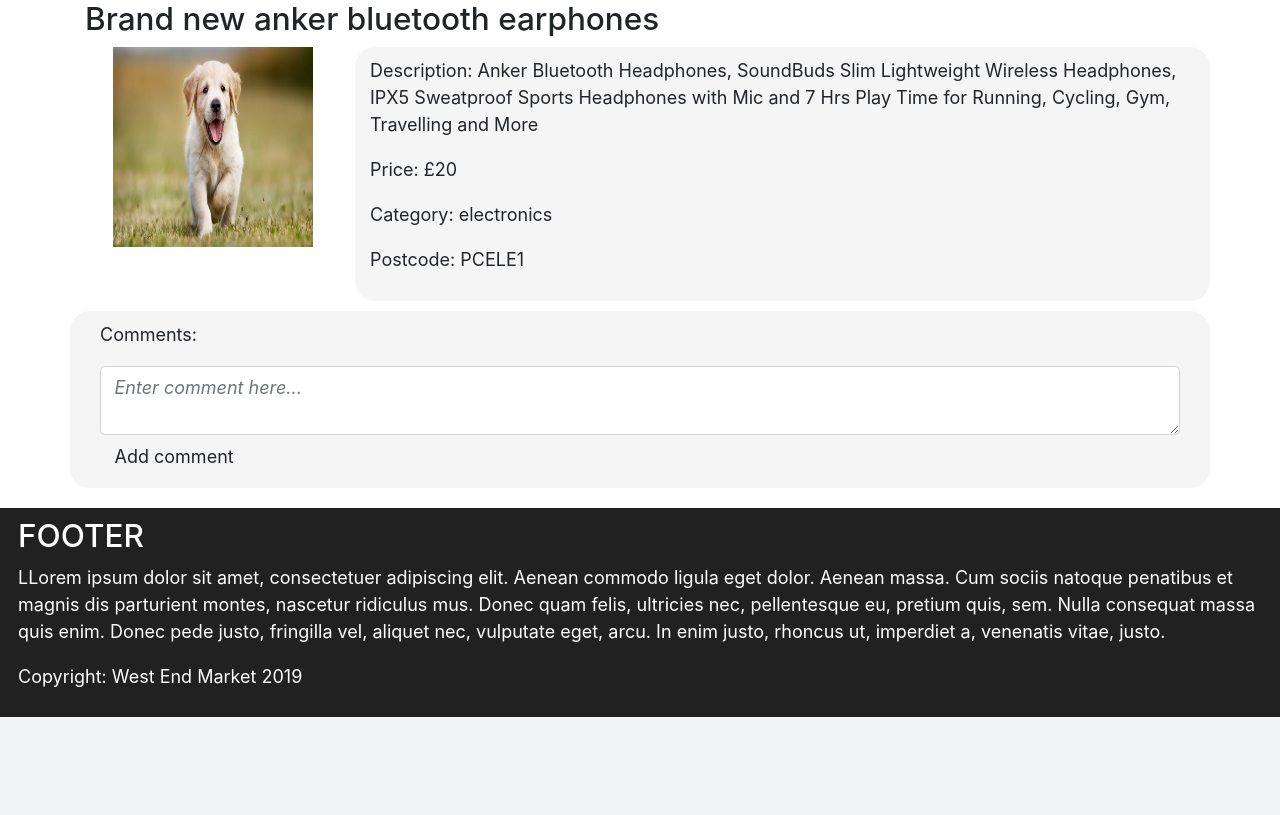
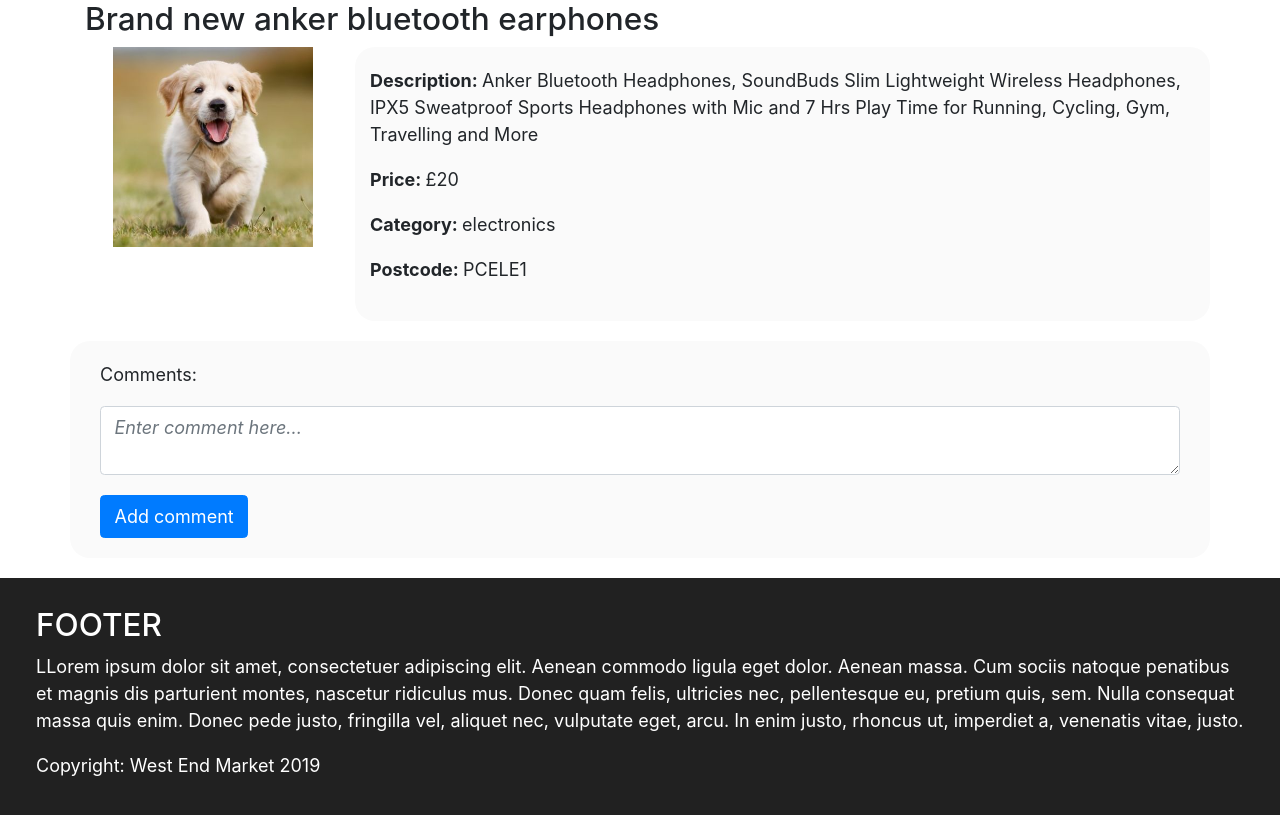
Before and after one commit to Eftichios/west_end_market, a Django app: page /west_end_market/listing/e1/ in a window 1280 px wide. Shown: the part 103-918 px from the top of the page. Before the commit the page ends 820 px from the top, so only its background shows below. Run offline with Django 3.2, Linux system fonts and the light colour scheme; a user stored in the database is signed in; data comes from the database, SQL or seed files in the repository; both versions use the stored data as it was after the commit; some libraries are stand-ins or nearby versions.

Commit message:
updated templates

```diff
--- a/static/resourses/css/styleaddons.css
+++ b/static/resourses/css/styleaddons.css
@@ -70,8 +70,18 @@ h2{
 /* SPECIAL CASES CSS */
 /* --------------------------------------------------- */
 .footer{
+/*
     color: #FFFFFF;
     margin-top: 10px;
+*/
+    background-color: #212121;
+    position: fixed;
+    left: 0;
+    bottom: 0;
+    width: 100%;
+    background-color: red;
+    color: white;
+    text-align: center;
 }
 
 /* --------------------------------------------------- */
@@ -126,9 +136,10 @@ h2{
 }
 
 .text-box {
-    background-color:rgb(245, 245, 245);
+    background-color: rgb(250, 250, 250);
     border-radius: 20px;
-    padding: 10px 30px;
+    padding: 20px 30px;
+    margin-bottom: 10px;
 }
 
 .width-100 {
@@ -139,3 +150,32 @@ h2{
     font-size: 14px;
     color: rgb(200, 200, 200);
 }
+
+
+
+
+
+.width-200 {
+    width: 200px;
+    object-fit: cover;
+}
+
+.footer2 {
+    margin-top: 10px;
+    position: relative;
+    left: 0;
+    bottom: 0;
+    width: 100%;
+    color: white;
+}
+
+.margin-top-20 {
+    margin-top: 20px;
+}
+
+.comment-container {
+    background-color: rgb(235, 235, 235);
+    padding: 5px 10px;
+    margin: 10px 0px;
+    border-radius: 10px;
+}
--- a/templates/west_end_market/add_listing.html
+++ b/templates/west_end_market/add_listing.html
@@ -52,7 +52,7 @@
                 </div>
 
                 <div class="text-right">
-                    <button class="btn btn-outline-primary" type="submit" value="submit" >Create</button>
+                    <button class="btn btn-primary block-button" type="submit" value="submit" >Create</button>
                     <button class="btn btn-outline-secondary" type="submit" value="submit" disabled>Update</button>
                 </div>
             </div>
--- a/templates/west_end_market/base.html
+++ b/templates/west_end_market/base.html
@@ -78,7 +78,8 @@
         </div>
 
 
-        <div class="navbar footer" style="background-color: #212121;">
+        <div class="navbar footer2" style="background-color: #212121;">
+        <div class="navbar footer2" style="background-color: #212121;">
             <!-- DUMMY FOOTER TEXT -->
             <h3>FOOTER</h3>
             <p>LLorem ipsum dolor sit amet, consectetuer adipiscing elit. Aenean commodo ligula eget dolor. Aenean massa. Cum sociis natoque penatibus et magnis dis parturient montes, nascetur ridiculus mus. Donec quam felis, ultricies nec, pellentesque eu, pretium quis, sem. Nulla consequat massa quis enim. Donec pede justo, fringilla vel, aliquet nec, vulputate eget, arcu. In enim justo, rhoncus ut, imperdiet a, venenatis vitae, justo. </p>
--- a/templates/west_end_market/listing.html
+++ b/templates/west_end_market/listing.html
@@ -16,21 +16,24 @@
             <div class="row">
                 <div class="col-md-3">
                     <div class="margin-bottom-20 text-center">
-                        <img src="{{listing.picture.url}}" alt="image of the item" width=200 height=200>
+                        <div class="container">
+                            <img src="{{listing.picture.url}}" class="height-200 width-200" alt="image of the item">
+                        </div>
+
                     </div>
                 </div>
                 <div class="text-box col-md-9">
                     <div class="row">
-                        <p>Description: {{listing.description}}</p>
+                        <p><strong>Description: </strong>{{listing.description}}</p>
                     </div>
                     <div class="row">
-                        <p>Price: £{{listing.price}}</p>
+                        <p><strong>Price: </strong>£{{listing.price}}</p>
                     </div>
                     <div class="row">
-                        <p>Category: {{listing.category}}</p>
+                        <p><strong>Category: </strong>{{listing.category}}</p>
                     </div>
                     <div class="row">
-                        <p>Postcode: {{listing.postcode}}</p>
+                        <p><strong>Postcode: </strong>{{listing.postcode}}</p>
                     </div>
                 </div>
             </div>
@@ -39,16 +42,15 @@
                     <p>Comments:</p>
 
                     {% for comment in comments %}
-                    <div class="comment">
-                        <div class="date">{{ comment.date }}</div>
-                        <strong>{{ comment.user }}</strong>
-                        <p>{{ comment.comment|linebreaks }}</p>
+                    <div class="comment-container">
+                        <div class="date"><strong>{{ comment.user }}</strong> - {{ comment.date }}
+                        <br>{{ comment.comment|linebreaks }}</div>
                     </div>
                     {% endfor %}
                     {% if user.is_authenticated %}
                         <form method="POST" class="post-form" action="{% url 'show_listing' listing.id %}">{% csrf_token %}
                             <textarea required id="id_comment" class="form-control font-italic" placeholder="Enter comment here..." name="comment"></textarea>
-                            <button type="submit" class="save btn btn-default">Add comment</button>
+                            <button type="submit" class="save btn btn-primary block-button margin-top-20">Add comment</button>
                         </form>
                     {% endif %}
                 </div>
--- a/templates/west_end_market/loginpage.html
+++ b/templates/west_end_market/loginpage.html
@@ -13,7 +13,7 @@
             </div>
             <div class="container">
                 <div class="row margin-top-30">
-                    <div class="col-md-5">
+                    <div class="col-md-5  font-weight-bold">
                         <form id="login_form" method="post" action="{% url 'login' %}">
                             {% csrf_token %}
                             <div class="form-group">
```
Also changed, not shown: static/resourses/css/style.css (deleted, +0 -133 lines), templates/west_end_market/index.html (+24 -20 lines), templates/west_end_market/register.html (+7 -7 lines), db.sqlite3, media/photos/guitar.png (added), media/photos/test.jpg (added).
